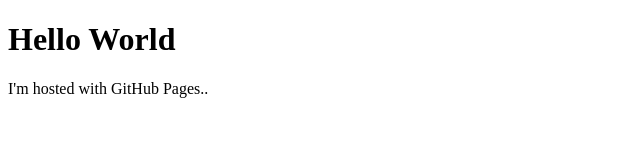
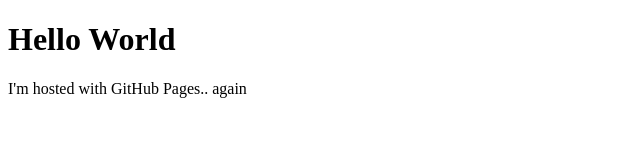
Before and after one commit to pauly7300/pauly7300.github.io, a plain HTML site: page index.html in a window 1280 px wide. Shown: the full height of the page, 0-640 px from the left. Drawn offline with Linux system fonts and the light colour scheme.

Commit message:
Update index.html
added word

```diff
--- a/index.html
+++ b/index.html
@@ -2,6 +2,6 @@
 <html>
 <body>
 <h1>Hello World</h1>
-<p>I'm hosted with GitHub Pages..</p>
+<p>I'm hosted with GitHub Pages.. again</p>
 </body>
 </html>
```
